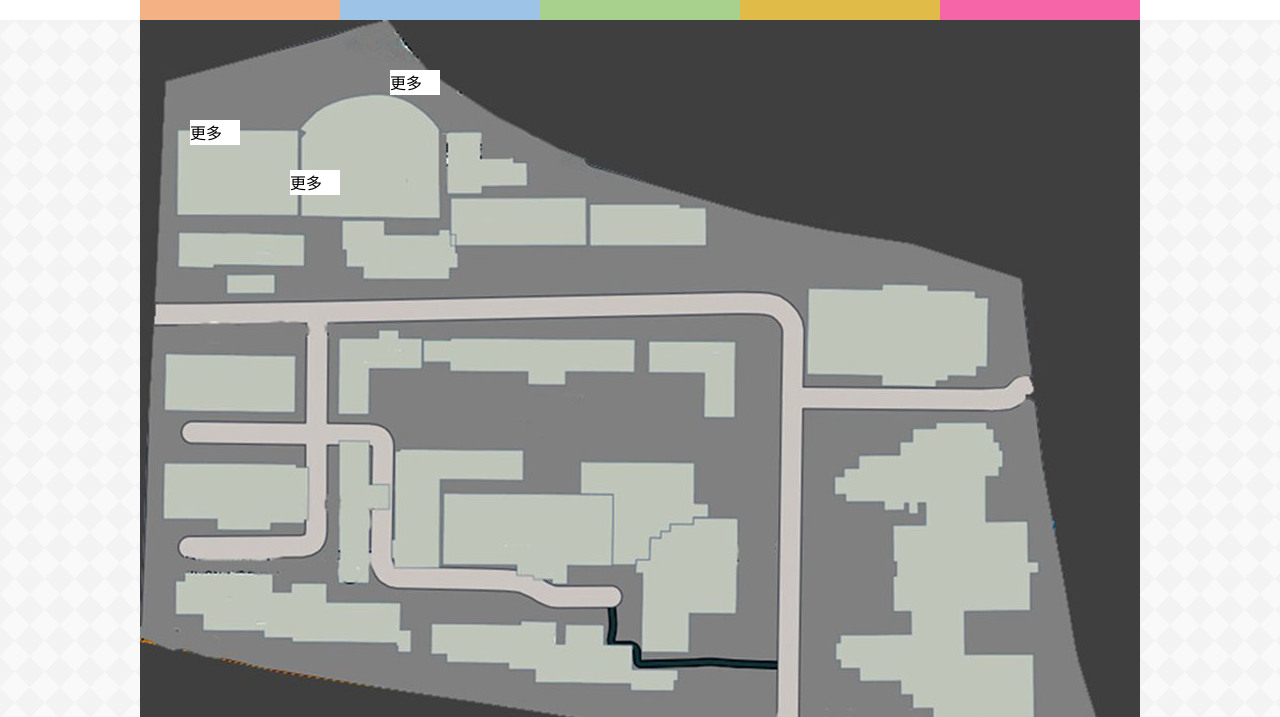
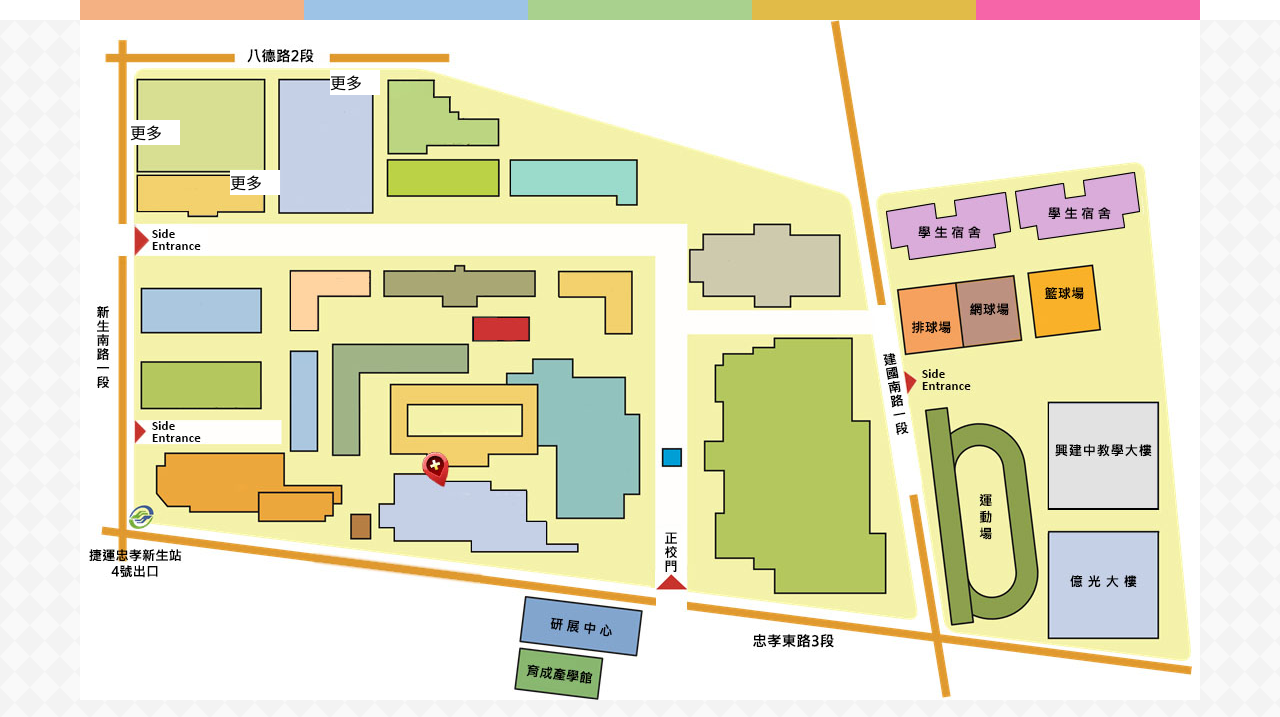
Before and after one commit to johnson0903/F2E-Midterm, a plain HTML site: page index.html in a window 1280 px wide. Shown: the part 180-897 px from the top of the page. Drawn offline with Linux system fonts and the light colour scheme.

Commit message:
美麗地圖

```diff
--- a/CSS/stylesheet.css
+++ b/CSS/stylesheet.css
@@ -33,7 +33,7 @@ p {
 
 #base {
   display: flex;
-	width: 1000px;
+	width: 1120px;
 	height: 1400px;
   flex-direction: column;
   margin-top: -74px;
@@ -76,8 +76,8 @@ p {
 
 #map {
   position: relative;
-  width: 1000px;
-  height: 786px;
+  width: 100%;
+  height: 680px;
 }
 
 #map_img {
--- a/index.html
+++ b/index.html
@@ -3,7 +3,7 @@
 <head>
     <meta http-equiv="Content-Type" content="text/html; charset=utf-8">
     <link type="text/css" rel="stylesheet" href="CSS/stylesheet.css"/>
-    <title>RO web</title>
+    <title>北科 Tour Guide</title>
 </head>
 
 <body>
@@ -23,7 +23,7 @@
 
     <div id="map">
 
-      <img id="map_img" src="images/map2.jpg" alt="map"/>
+      <img id="map_img" src="images/campusMap.jpg" alt="campusMap.jpg"/>
 
       <div id="map_info1">
           <p>更多</p>
```
Also changed, not shown: images/campusMap.jpg (added), images/map.png (deleted).
